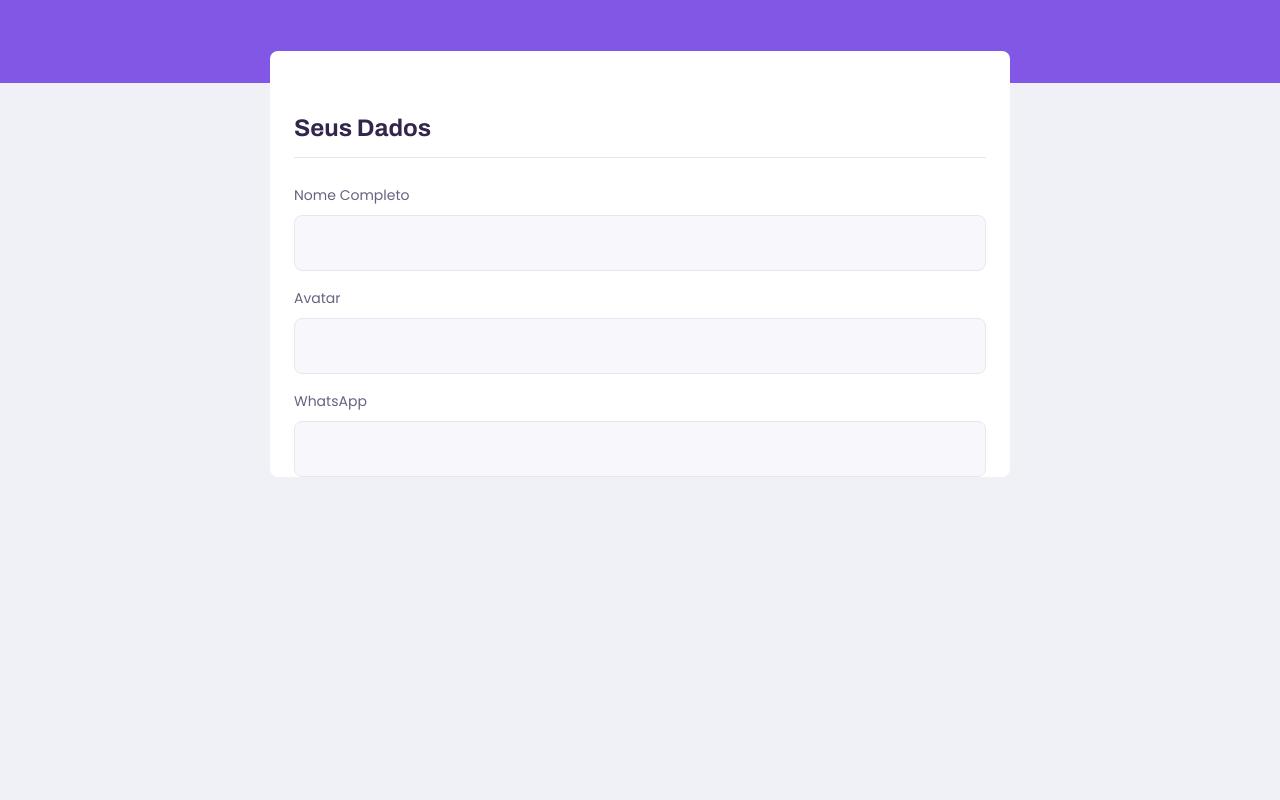
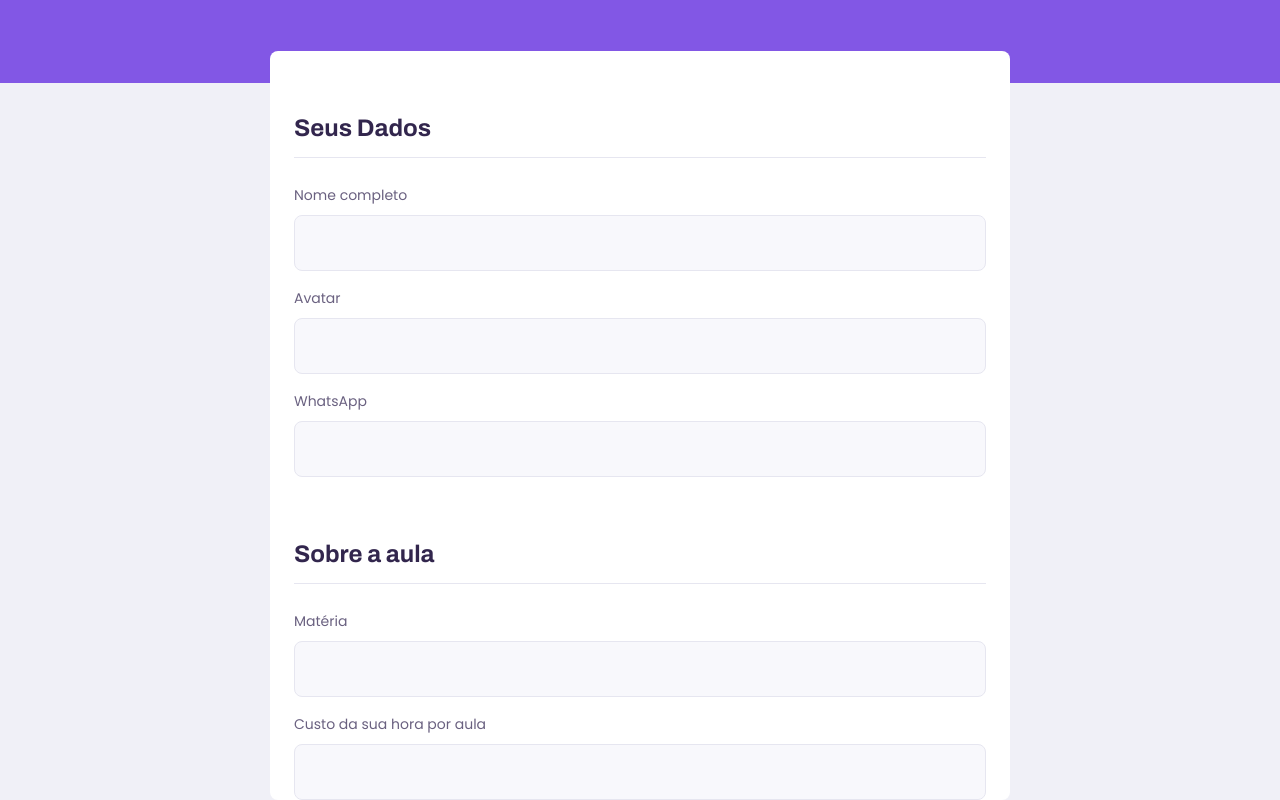
Before and after one commit to PabloMarcondesGS/nlw2, a React (Create React App) app: page /give-classes in a window 1280 px wide. Shown: the part 257-1057 px from the top of the page. Before the commit the page ends 800 px from the top, so only its background shows below. Built offline with nearby package versions, Linux system fonts and the light colour scheme.

Commit message:
aula 3 tornando o input um component sem erros

```diff
--- a/src/pages/TeacherForm/index.tsx
+++ b/src/pages/TeacherForm/index.tsx
@@ -2,6 +2,7 @@ import React from 'react';
 import PageHeader from '../../components/PageHeader';
 
 import './styles.css';
+import Input from '../../components/Input';
 
 function TeacherForm(){
     return(
@@ -14,20 +15,19 @@ function TeacherForm(){
             <main>
                 <fieldset>
                     <legend>Seus Dados</legend>
-                    <div className="input-block">
-                        <label htmlFor="name">Nome Completo</label>
-                        <input type="text" id="name"/>
-                    </div>
 
-                    <div className="input-block">
-                        <label htmlFor="avatar">Avatar</label>
-                        <input type="text" id="avatar"/>
-                    </div>
+                    <Input name="name" label="Nome completo"/>
+                    <Input name="avatar" label="Avatar"/>
+                    <Input name="whatsapp" label="WhatsApp"/>
 
-                    <div className="input-block">
-                        <label htmlFor="whatsapp">WhatsApp</label>
-                        <input type="text" id="whatsapp"/>
-                    </div>
+                </fieldset>
+
+                <fieldset>
+                    <legend>Sobre a aula</legend>
+
+                    <Input name="subject" label="Matéria"/>
+                    <Input name="cost" label="Custo da sua hora por aula"/>
+
                 </fieldset>
             </main>
         </div>
--- a/src/pages/TeacherList/index.tsx
+++ b/src/pages/TeacherList/index.tsx
@@ -14,7 +14,7 @@ function TeacherList() {
           <form id="search-teachers">
            <Input name="subject" label="Matéria"/>
            <Input name="week" label="Dia da semana"/>
-           <Input name="time" label="Hora"/>
+           <Input type="time" name="time" label="Hora"/>
           </form>
         </PageHeader>
 
```
